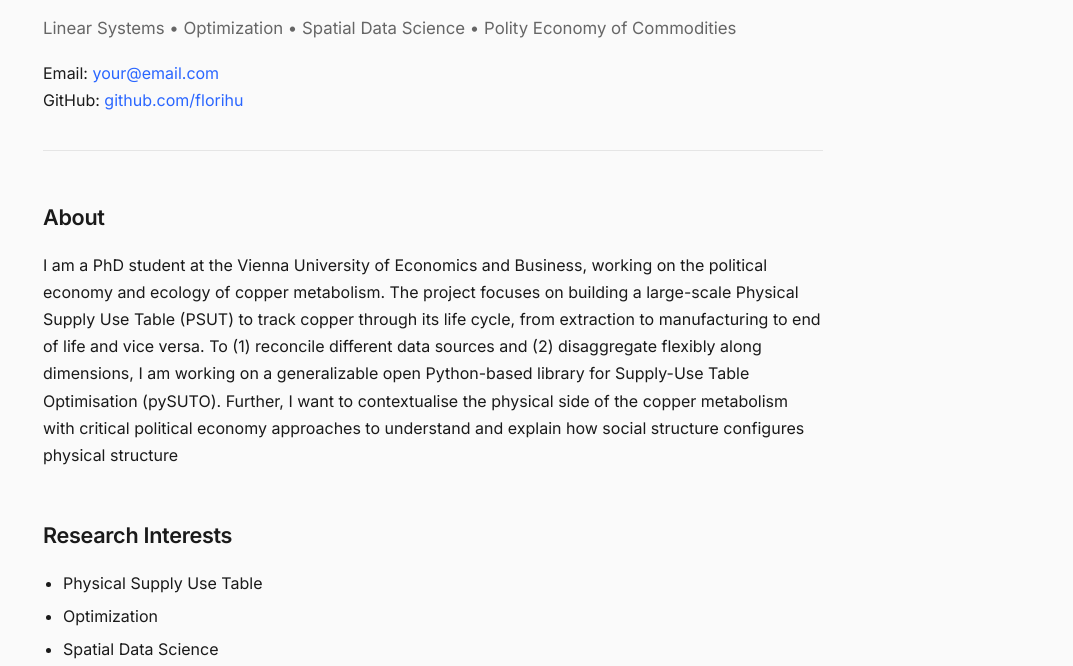
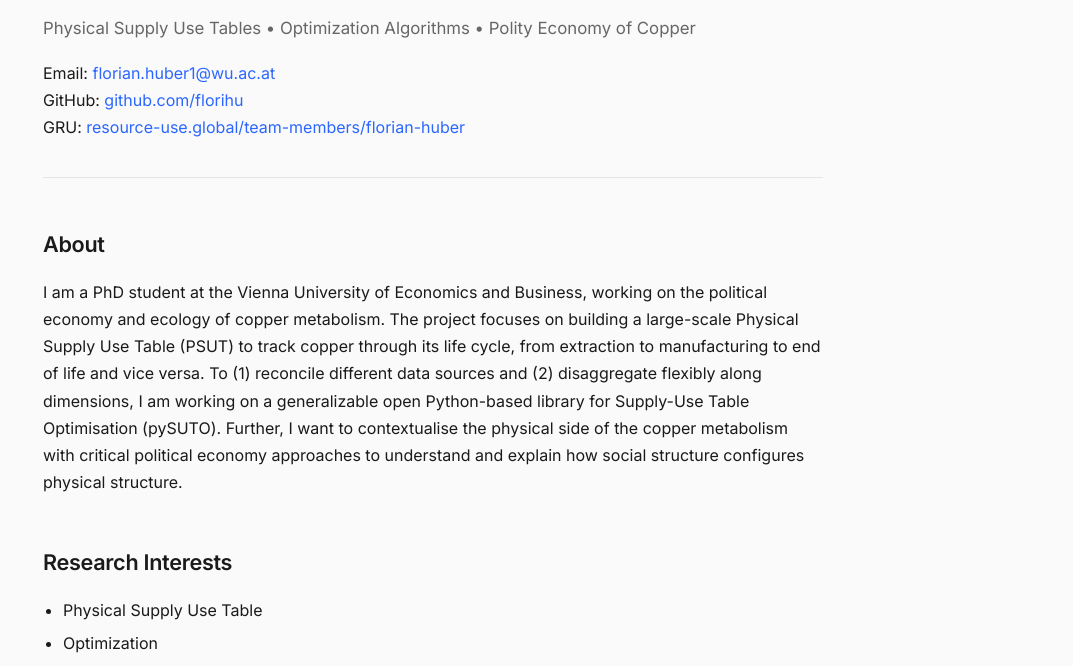
Before and after one commit to florihu/me, a plain HTML site: page index.html in a window 1280 px wide. Shown: the part 117-783 px from the top of the page, without its empty margins (207-1280 px from the left). Drawn offline with Linux system fonts and the light colour scheme.

Commit message:
Revise affiliation and contact details in index.html
Updated affiliation and contact information, added GRU link.

```diff
--- a/index.html
+++ b/index.html
@@ -117,11 +117,13 @@
     <button id="theme-toggle">🌙 Dark Mode</button>
 
     <h1>Florian Huber</h1>
-    <p class="affiliation"> Linear Systems • Optimization • Spatial Data Science • Polity Economy of Commodities   </p>
+    <p class="affiliation"> Physical Supply Use Tables • Optimization Algorithms • Polity Economy of Copper   </p>
 
     <p>
-        Email: <a href="florian.huber1@wu.ac.at">your@email.com</a><br>
-        GitHub: <a href="https://github.com/florihu">github.com/florihu</a>
+        Email: <a href="florian.huber1@wu.ac.at">florian.huber1@wu.ac.at</a><br>
+        GitHub: <a href="https://github.com/florihu">github.com/florihu</a><br>
+        GRU: <a href="https://resource-use.global/team-members/florian-huber">resource-use.global/team-members/florian-huber</a>
+
     </p>
 
     <hr>
@@ -131,7 +133,7 @@
         I am a PhD student at the Vienna University of Economics and Business, working on the political economy and ecology of copper metabolism.
         The project focuses on building a large-scale Physical Supply Use Table (PSUT) to track copper through its life cycle, from extraction to manufacturing to end of life and vice versa.
         To (1) reconcile different data sources and (2) disaggregate flexibly along dimensions, I am working on a generalizable open Python-based library for Supply-Use Table Optimisation (pySUTO).
-        Further, I want to contextualise the physical side of the copper metabolism with critical political economy approaches to understand and explain how social structure configures physical structure
+        Further, I want to contextualise the physical side of the copper metabolism with critical political economy approaches to understand and explain how social structure configures physical structure.
 
     </p>
 
```
